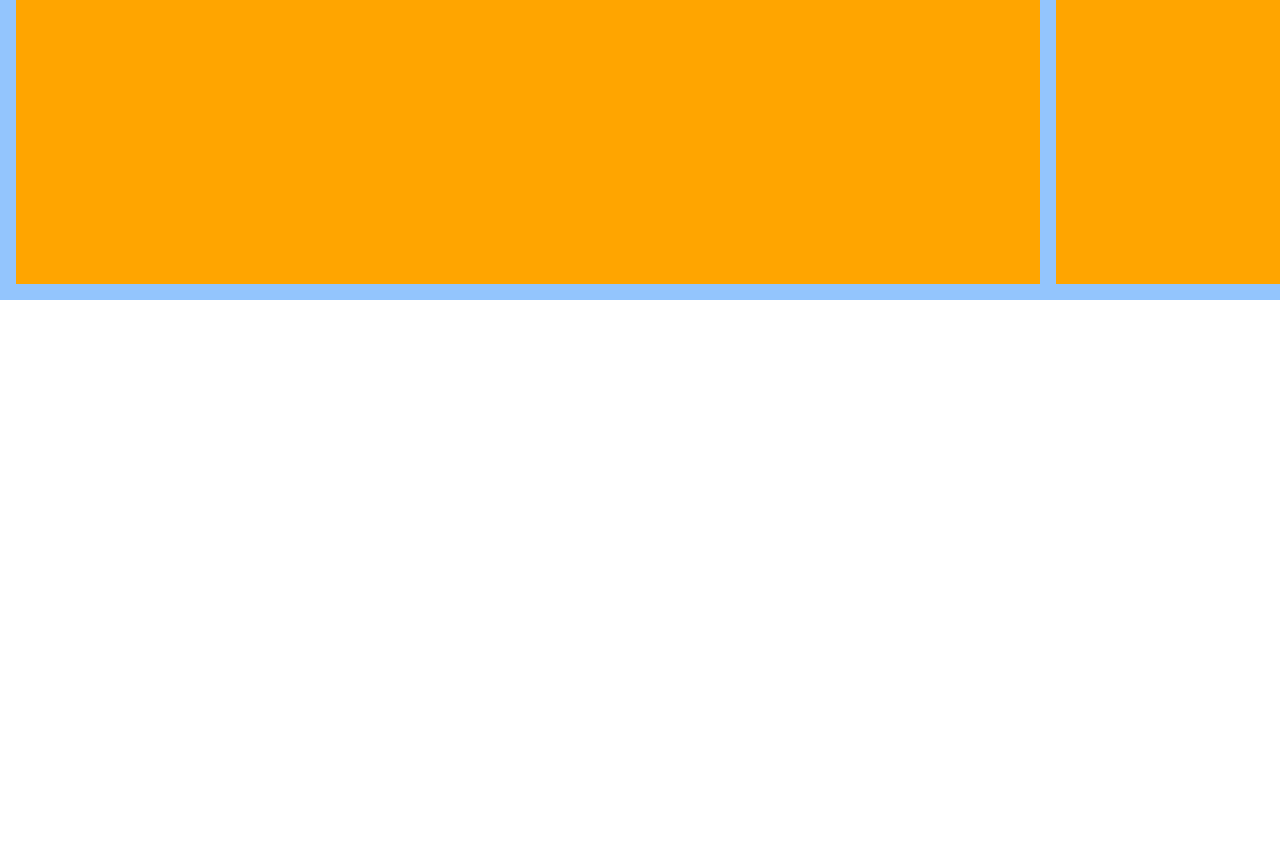
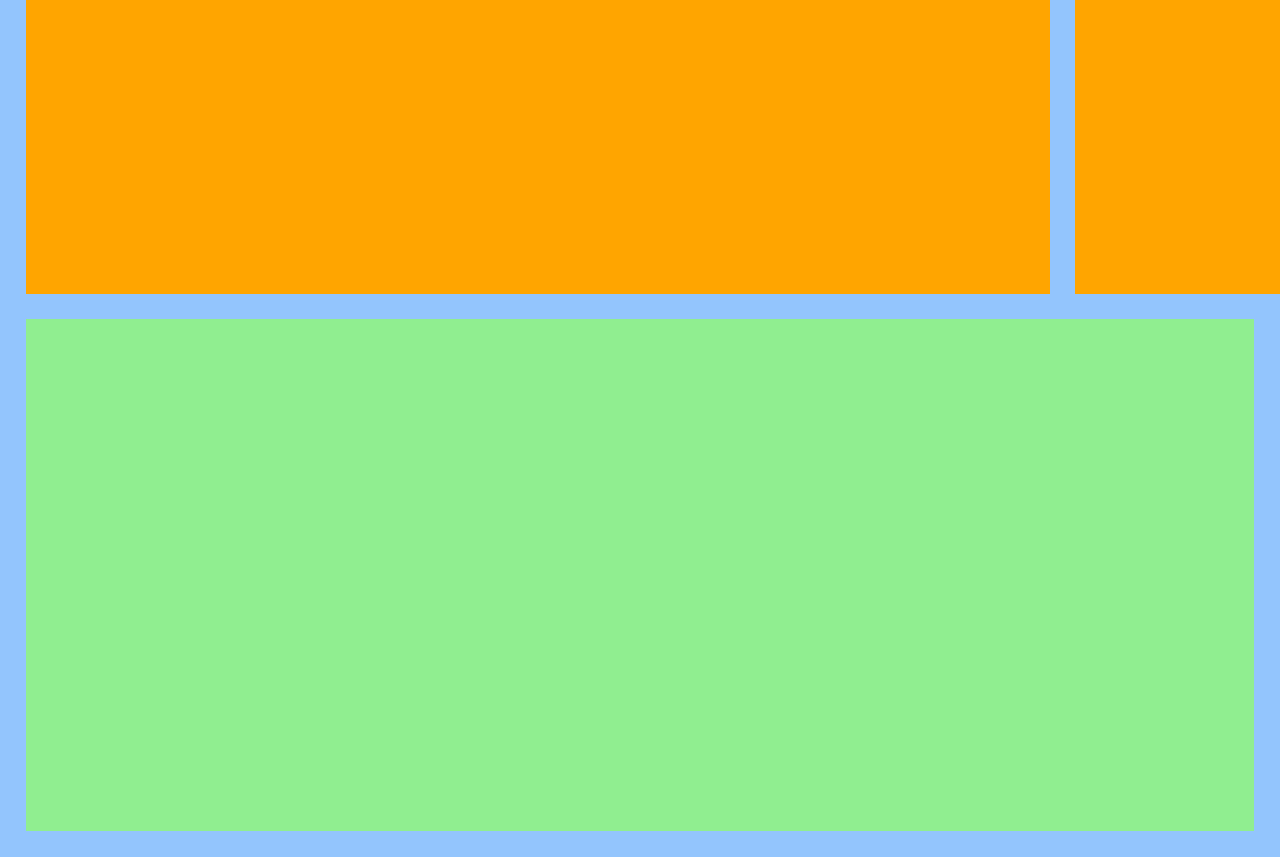
Before and after one commit to Atlas-1510/building-with-responsive-design, a website: page index.html in a window 1280 px wide. Shown: the part 868-1725 px from the top of the page. Before the commit the page ends 1168 px from the top, so only its background shows below. Drawn offline with Linux system fonts and the light colour scheme.

Commit message:
Add bottom advertisement to article grid mock layout

```diff
--- a/index.html
+++ b/index.html
@@ -20,6 +20,7 @@
           <div class="article-square"></div>
           <div class="article-square"></div>
           <div class="article-square"></div>
+          <div class="advertisement"></div>
         </div>
       </div>
     </main>
--- a/src/styles.css
+++ b/src/styles.css
@@ -10,8 +10,12 @@
   .article-grid {
     display: inline-grid;
     grid-template-columns: 1fr 1fr 1fr 1fr;
-    gap: 1rem;
-    padding: 1rem;
+    grid-template-rows: 2fr 1fr;
+    grid-template-areas:
+      "article article article article"
+      "ad ad ad ad";
+    gap: 2vw;
+    padding: 2vw;
   }
 
   .article-square {
@@ -19,4 +23,12 @@
     aspect-ratio: 1 / 1;
     background-color: orange;
   }
+
+  .advertisement {
+    background-color: lightgreen;
+    width: 96vw;
+    grid-area: ad;
+    position: sticky;
+    left: 2vw;
+  }
 }
```
Also changed, not shown: public/styles.css.
